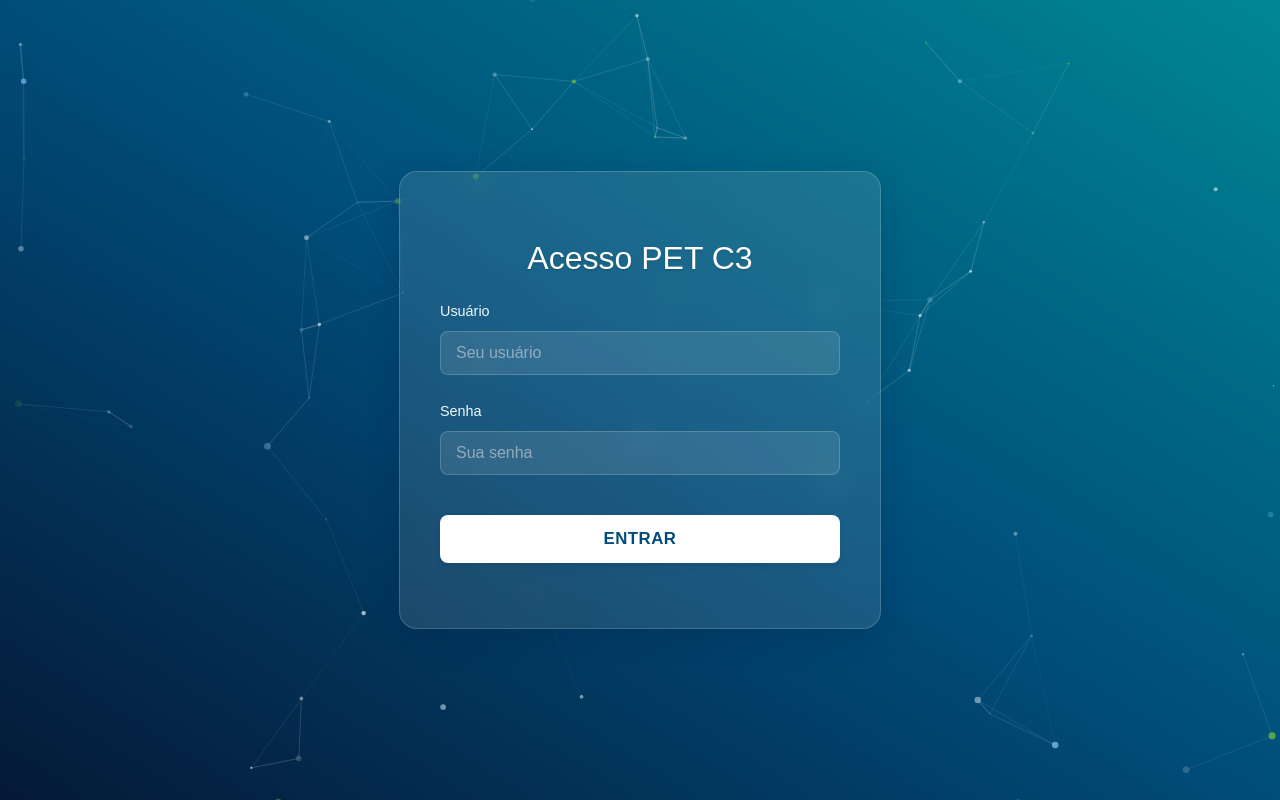
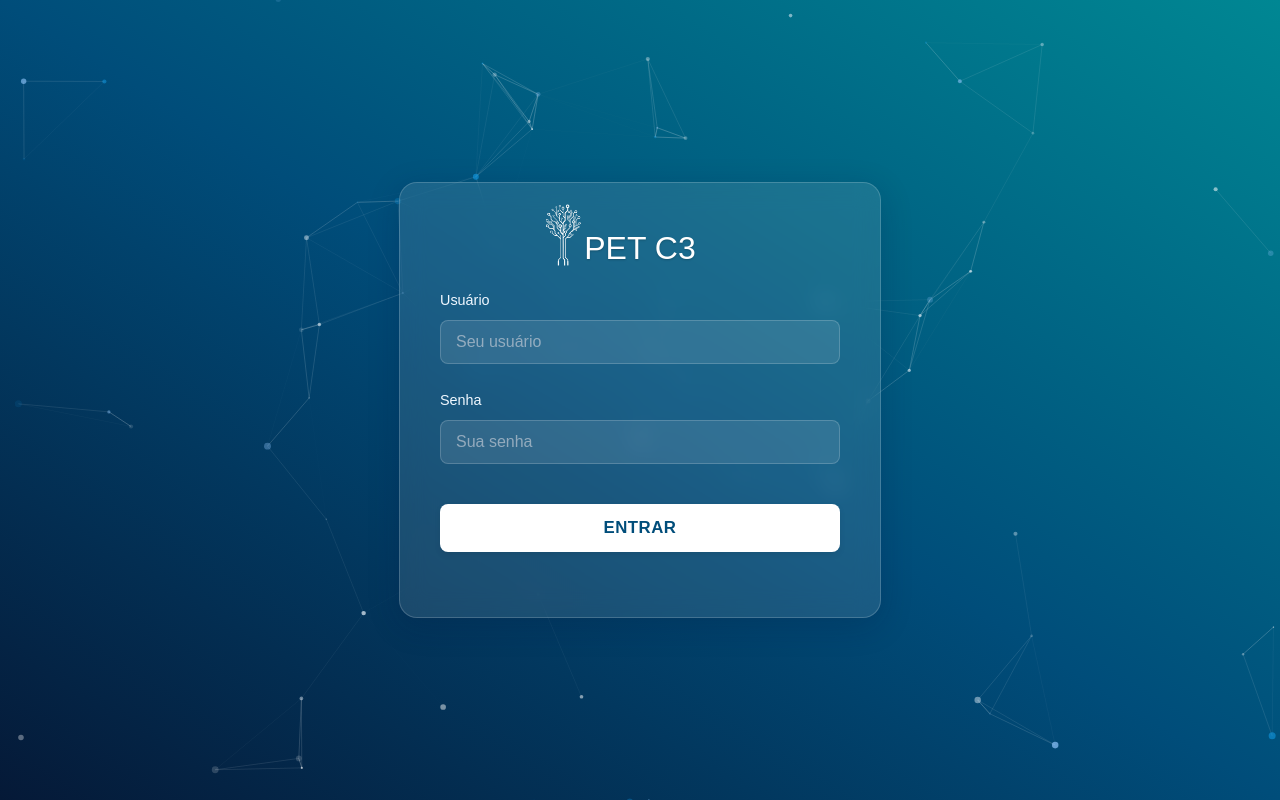
Before and after one commit to PETC3/Ata, a Flask app: page /login in a window 1280 px wide. Run offline with Flask 3, Linux system fonts and the light colour scheme; some libraries are stand-ins or nearby versions.

Commit message:
Logo e cores
tudo azul

```diff
--- a/app/static/css/admin_dashboard_style.css
+++ b/app/static/css/admin_dashboard_style.css
@@ -11,7 +11,7 @@
 
 :root {
   /* Cores Base */
-  --primary-accent: #008080; /* verde petróleo */
+  --primary-accent: #0070b1; /* azul */
   --white: #fff;
   --main-bg: #f9f9f9;         /* Fundo principal do conteúdo, branco gelo */
   --medium-gray: #adb5bd;     /* Cinza para texto secundário, bordas */
--- a/app/static/css/login.css
+++ b/app/static/css/login.css
@@ -3,7 +3,7 @@
 /* =============== Variáveis Globais =============== */
 :root {
     /* Cor de acento original (verde petróleo) - para referências ou outros elementos */
-    --original-primary-accent: #008080;
+    --original-primary-accent: #004d7a;
     --original-primary-accent-dark: color-mix(in srgb, var(--original-primary-accent) 85%, black);
 
     /* Novas cores para o botão de login */
@@ -27,8 +27,8 @@
 
     /* Cores de erro */
     --error-color: #e74c3c;
-    --error-bg-glass: rgba(254, 226, 226, 0.85); /* Fundo de erro para o vidro */
-    --error-border-glass: rgba(252, 165, 165, 0.8);
+    --error-bg-glass: rgba(252, 165, 165, 0.8); /* Fundo de erro para o vidro */
+    --error-border-glass: rgba(254, 226, 226, 0.85);
 
     /* Mapeando variáveis para nomes consistentes (alguns podem ser redundantes agora) */
     --main-bg: var(--page-bg-gradient); /* Body usará o gradiente */
@@ -67,17 +67,7 @@ body.login-page-body {
     position: relative; /* Para z-index do overlay e partículas */
 }
 
-/* Overlay opcional (se o gradiente + partículas + vidro não derem contraste suficiente) */
-/*
-body.login-page-body::before {
-    content: '';
-    position: fixed;
-    top: 0; left: 0;
-    width: 100%; height: 100%;
-    background-color: rgba(0, 0, 0, 0.15);
-    z-index: 0;
-}
-*/
+
 
 /* Container para as partículas (se estiver usando a biblioteca JS) */
 #particles-background {
@@ -88,7 +78,35 @@ body.login-page-body::before {
     left: 0;
     z-index: -1; /* Atrás de tudo, exceto talvez um fundo de body ainda mais básico */
 }
+.titulo-com-logo {
+    display: flex;
+    align-items: flex-end; /* Se você quiser que eles fiquem alinhados pela base */
+    justify-content: center;
+    position: relative; /* Container com posição relativa para que os filhos se posicionem em relação a ele */
+    color: var(--white);
+    text-shadow: 0 1px 2px rgba(0, 0, 0, 0.2);
+    margin: 0;
+    font-size: 2em;
+    font-weight: 500;
+}
 
+.logo-pet {
+    height: 2em;
+    width: auto;
+    position: absolute; /* Agora podemos mover a logo onde quisermos */
+    top: -20%; /* Ajuste vertical da logo */
+    left: 15%; /* Ajuste horizontal da logo */
+    /* Se quiser "sobrepor" a logo ao texto, você pode usar valores negativos aqui */
+    transform: translateY(-10px); /* Exemplo de sobreposição, movendo a logo para cima */
+}
+
+.titulo-com-logo h1 {
+    position: absolute; /* Posiciona o título diretamente */
+    top: 30px; /* Ajuste o valor conforme necessário */
+    left: 0; /* Ajuste para centralizar ou posicionar à esquerda */
+    font-size: 1.5em; /* Ajuste o tamanho do título se necessário */
+    margin: 0; /* Remove margens extras */
+}
 .login-container {
     background: var(--card-bg);
     backdrop-filter: blur(12px);
@@ -237,6 +255,7 @@ body.login-page-body::before {
 }
 
 
+
 .login-links {
     margin-top: 30px;
     font-size: 0.9em;
--- a/app/templates/base.html
+++ b/app/templates/base.html
@@ -14,6 +14,7 @@
     <link rel="stylesheet" href="{{ url_for('static', filename='css/admin_dashboard_style.css') }}">
     <!-- CSS para personalizações e flash messages -->
     <link rel="stylesheet" href="{{ url_for('static', filename='css/custom_styles.css') }}">
+    <link rel="icon" type="image/png" href="{{ url_for('static', filename='uploads/icone.png') }}">
 
     <!-- Bloco para CSS específico da página -->
     {% block styles %}{% endblock %}
--- a/app/templates/login.html
+++ b/app/templates/login.html
@@ -4,19 +4,23 @@
     <meta charset="UTF-8">
     <meta name="viewport" content="width=device-width, initial-scale=1.0">
     <title>{{ title if title else "Login" }} - Gestor de Atas</title>
+
+    <!-- Estilo específico para a página de login -->
     <link rel="stylesheet" href="{{ url_for('static', filename='css/login.css') }}">
-    {# Ionicons se precisar de ícones nos inputs ou em outros lugares no login #}
-    {# <script type="module" src="https://unpkg.com/ionicons@7.1.0/dist/ionicons/ionicons.esm.js"></script> #}
-    {# <script nomodule src="https://unpkg.com/ionicons@7.1.0/dist/ionicons/ionicons.js"></script> #}
+    <link rel="icon" type="image/png" href="{{ url_for('static', filename='uploads/icone.png') }}">
+
 </head>
+
+<!-- Biblioteca de partículas para animação de fundo -->
 <script src="https://cdn.jsdelivr.net/npm/tsparticles@2/tsparticles.bundle.min.js"></script>
 <script>
-    document.addEventListener('DOMContentLoaded', async (event) => {
-        await tsParticles.load("particles-background", { // "particles-background" é o ID do div no seu HTML
+    // Inicializa a animação de partículas após o carregamento da página
+    document.addEventListener('DOMContentLoaded', async () => {
+        await tsParticles.load("particles-background", {
             fpsLimit: 60,
             particles: {
                 number: { value: 60, density: { enable: true, value_area: 800 }},
-                color: { value: ["#FFFFFF", "#a8eb12", "#8ec5fc", "#f0f8ff"] }, // Cores variadas
+                color: { value: ["#FFFFFF", "#129feb", "#8ec5fc", "#f0f8ff"] },
                 shape: { type: "circle" },
                 opacity: {
                     value: {min: 0.2, max: 0.7},
@@ -29,50 +33,45 @@
                 move: {
                     enable: true,
                     speed: 1.2,
-                    direction: "none",
                     random: true,
-                    straight: false,
                     outModes: { default: "out" },
                 },
                 links: {
                     enable: true,
                     distance: 130,
-                    color: "rgba(255,255,255,0.15)", // Linhas bem sutis
+                    color: "rgba(255,255,255,0.15)",
                     opacity: 0.15,
                     width: 1
                 }
             },
             interactivity: {
-                detectsOn: "canvas", // ou "window"
+                detectsOn: "canvas",
                 events: {
                     onHover: { enable: true, mode: "grab" },
-                    onClick: { enable: true, mode: "repulse" }, // Efeito de repelir ao clicar
+                    onClick: { enable: true, mode: "repulse" },
                 },
                 modes: {
                     grab: { distance: 150, links: { opacity: 0.3 } },
                     repulse: { distance: 100, duration: 0.4 },
-                    // push: { quantity: 3 }, // Removido push, repulse é mais interessante
                 },
             },
-            detectRetina: true,
-            background: { // Removido para que o gradiente do body apareça
-                // color: "transparent", // Garante que não sobreponha
-            }
+            detectRetina: true
         });
     });
 </script>
-<body class="login-page-body"> {# A classe no body é importante para o CSS #}
 
-    <div id="login-slideshow-js" class="login-background-slideshow">
-        <!-- Imagens serão adicionadas aqui pelo JavaScript -->
-    </div>
-
+<body class="login-page-body">
+    <!-- Container principal do login -->
     <div class="login-container">
-        <h1>Acesso PET C3</h1>
-        {% if subtitle %} {# Opcional: Adicionar um subtítulo se passado pela view #}
+        <h1 class="titulo-com-logo">
+    <img src="{{ url_for('static', filename='uploads/logo_branca.png') }}" alt="Logo PET" class="logo-pet">
+    PET C3
+</h1>
+        {% if subtitle %}
         <p class="subtitle">{{ subtitle }}</p>
         {% endif %}
 
+        <!-- Exibe mensagens de erro, aviso ou sucesso -->
         {% with messages = get_flashed_messages(with_categories=true) %}
             {% if messages %}
                 <ul class="flash-messages">
@@ -83,6 +82,7 @@
             {% endif %}
         {% endwith %}
 
+        <!-- Formulário de login -->
         <form method="POST" action="{{ url_for('login') }}" novalidate class="login-form">
             {{ form.hidden_tag() }}
 
@@ -91,7 +91,9 @@
                 {{ form.username(class="form-control", placeholder="Seu usuário") }}
                 {% if form.username.errors %}
                 <div class="form-error">
-                    {% for error in form.username.errors %}<span>{{ error }}</span>{% endfor %}
+                    {% for error in form.username.errors %}
+                        <span>{{ error }}</span>
+                    {% endfor %}
                 </div>
                 {% endif %}
             </div>
@@ -101,7 +103,9 @@
                 {{ form.password(class="form-control", placeholder="Sua senha") }}
                 {% if form.password.errors %}
                 <div class="form-error">
-                    {% for error in form.password.errors %}<span>{{ error }}</span>{% endfor %}
+                    {% for error in form.password.errors %}
+                        <span>{{ error }}</span>
+                    {% endfor %}
                 </div>
                 {% endif %}
             </div>
@@ -112,88 +116,6 @@
         </form>
     </div>
 
-    {# Script do Slideshow #}
-    <script>
-        document.addEventListener('DOMContentLoaded', function() {
-            const slideshowContainer = document.getElementById('login-slideshow-js');
-            const totalImages = 13; // Número total de imagens
-            const imageBaseName = ''; // Não precisamos de um nome base se for só o número
-            const imageExtension = '.png';
-            const imagePath = "{{ url_for('static', filename='img/') }}"; // Caminho base da pasta img
-
-            let images = [];
-            for (let i = 1; i <= totalImages; i++) {
-                images.push(imagePath + i + imageExtension);
-            }
-
-            let currentImageIndex = 0;
-
-            if (!slideshowContainer || images.length === 0) {
-                console.error("Slideshow container não encontrado ou nenhuma imagem definida.");
-                return;
-            }
-
-            function preloadImage(url, callback) {
-                const img = new Image();
-                img.onload = callback;
-                img.onerror = function() {
-                    console.warn(`Erro ao carregar imagem: ${url}`);
-                    callback(); // Chama o callback mesmo em erro para não travar o slideshow
-                };
-                img.src = url;
-            }
-
-            function changeSlide() {
-                if (slideshowContainer.children.length === 0) return; // Não faz nada se os slides não foram criados
-
-                // Remove a classe 'active' do slide atual (se houver)
-                const currentActive = slideshowContainer.querySelector('.slide.active');
-                if (currentActive) {
-                    currentActive.classList.remove('active');
-                }
-
-                // Prepara o próximo slide
-                const nextSlide = slideshowContainer.children[currentImageIndex];
-
-                // Garante que apenas o slide ativo tenha z-index maior
-                // Todos os outros slides devem ter z-index menor para a transição de opacidade funcionar corretamente.
-                for (let i = 0; i < slideshowContainer.children.length; i++) {
-                    slideshowContainer.children[i].style.zIndex = 0;
-                }
-                if(nextSlide){ // Adicionado para verificar se nextSlide existe
-                    nextSlide.style.zIndex = 1; // Próximo slide na frente
-                    nextSlide.classList.add('active'); // Adiciona classe para fade in
-                }
-
-
-                currentImageIndex = (currentImageIndex + 1) % images.length;
-            }
-
-            // Criar os elementos de slide e pré-carregar imagens
-            let imagesToLoad = images.length;
-
-            images.forEach((imageUrl, index) => {
-                const slideDiv = document.createElement('div');
-                slideDiv.classList.add('slide');
-                slideDiv.style.backgroundImage = `url('${imageUrl}')`;
-                slideshowContainer.appendChild(slideDiv);
-
-                preloadImage(imageUrl, () => {
-                    imagesToLoad--;
-                    if (imagesToLoad === 0) { // Todas as imagens (ou tentativas) foram processadas
-                        // Inicia o slideshow randomicamente para variar a primeira imagem
-                        currentImageIndex = Math.floor(Math.random() * images.length);
-                        changeSlide(); // Mostra o primeiro slide
-                        setInterval(changeSlide, 6000); // Muda a cada 6 segundos (ajuste conforme desejar)
-                    }
-                });
-            });
-            // Caso não haja imagens, limpa o container para não mostrar nada quebrado
-            if (images.length === 0) {
-                 slideshowContainer.innerHTML = '';
-            }
-        });
-    </script>
 
 </body>
 </html>
```
Also changed, not shown: app/static/uploads/icone.png (added), app/static/uploads/logo_branca.png (added), app/static/uploads/logo_preta.png (added).
